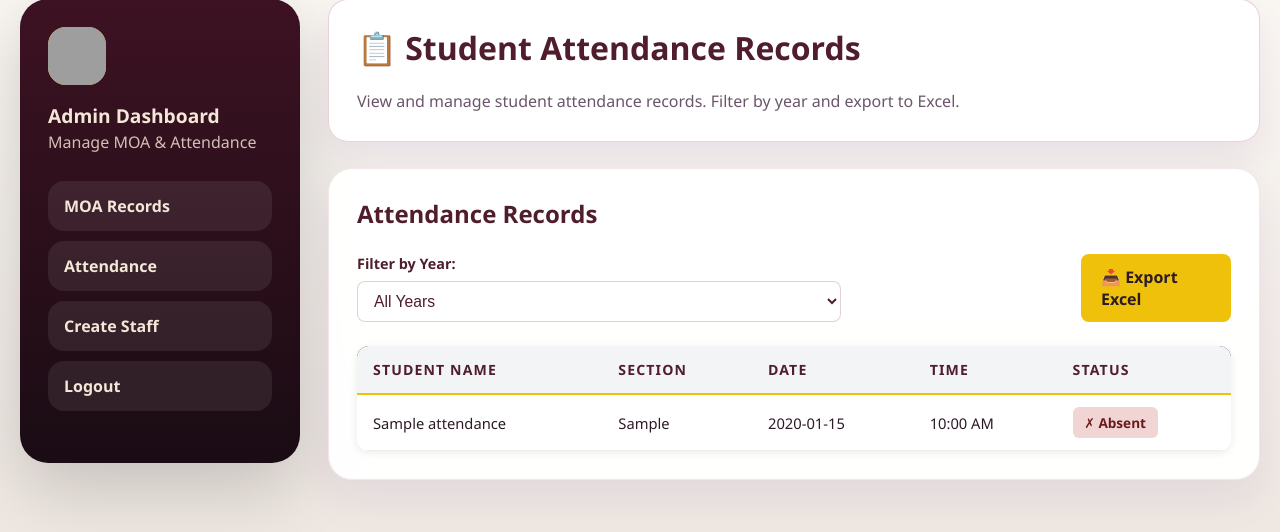
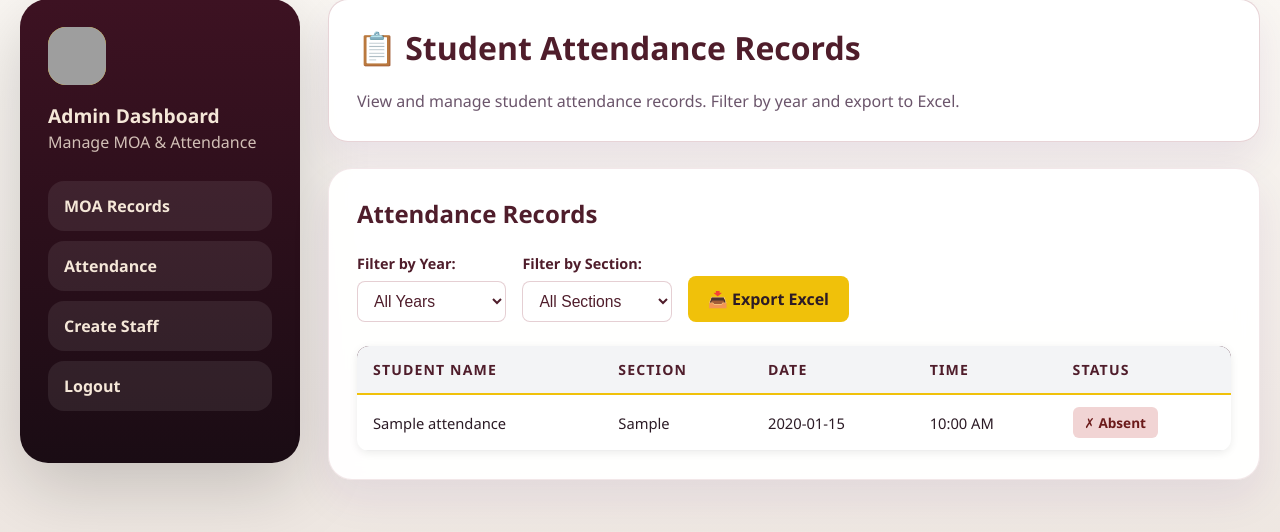
Before and after one commit to jovsnewbie6/ojt-expiration-tracker, a Flask app: page /admin/attendance in a window 1280 px wide. Shown: the part 21-553 px from the top of the page. Run offline with Flask 3, Linux system fonts and the light colour scheme; a user stored in the database is signed in; tables that the repository leaves empty hold one stand-in row (values such as "Sample post"); grey boxes are pictures that could not be loaded.

Commit message:
Feature: Complete admin attendance filtering by year and section

```diff
--- a/app/routes.py
+++ b/app/routes.py
@@ -1293,29 +1293,37 @@ def student_attendance_export():
         return redirect(url_for("main.student_attendance"))
 
 
-@main_bp.route("/admin/attendance")
-@login_required
+@main_bp.route("/admin/attendance", methods=["GET"])
 @admin_required
 def admin_attendance():
-    """Admin attendance view with year filter"""
-    from app.models import Attendance
+    from app.models import Attendance, Student
 
-    # Get selected year from query params
-    selected_year = request.args.get("year", "").strip()
+    year = request.args.get("year")
+    section = request.args.get("section")
 
-    # Get all unique years from attendance records
-    all_records = Attendance.query.all()
-    years = sorted(set([str(r.attendance_date.year) for r in all_records]), reverse=True)
+    # Join Attendance with Student to access Student.year_section
+    query = Attendance.query.join(Student, Attendance.student_id == Student.id)
 
-    # Filter by year if selected
-    if selected_year:
-        records = Attendance.query.filter(
-            db.extract('year', Attendance.attendance_date) == int(selected_year)
-        ).order_by(Attendance.attendance_date.desc(), Attendance.attendance_time.desc()).all()
-    else:
-        records = Attendance.query.order_by(Attendance.attendance_date.desc(), Attendance.attendance_time.desc()).all()
+    if year:
+        query = query.filter(db.extract('year', Attendance.attendance_date) == int(year))
 
-    return render_template("admin_attendance.html", records=records, years=years, selected_year=selected_year)
+    if section:
+        # Accessing the section from the joined Student model
+        query = query.filter(Student.year_section == section)
+
+    records = query.order_by(Attendance.attendance_date.desc()).all()
+
+    # Generate filter lists
+    years = sorted({str(r.attendance_date.year) for r in Attendance.query.all()}, reverse=True)
+    # Get distinct sections from the Student model
+    sections = sorted({s.year_section for s in Student.query.all() if s.year_section})
+
+    return render_template("admin_attendance.html",
+                           records=records,
+                           years=years,
+                           sections=sections,
+                           selected_year=year,
+                           selected_section=section)
 
 
 @main_bp.route("/admin/attendance/export")
@@ -1330,6 +1338,7 @@ def admin_attendance_export():
 
         # Get filter year if any
         selected_year = request.args.get("year", "").strip()
+        selected_section = request.args.get("section", "").strip()
 
         if selected_year:
             records = Attendance.query.filter(
--- a/app/templates/admin_attendance.html
+++ b/app/templates/admin_attendance.html
@@ -143,25 +143,33 @@
                         <h2>Attendance Records</h2>
                     </div>
 
-                    <!-- Controls -->
                     <div class="attendance-controls">
-                        <div class="year-filter">
-                            <label>Filter by Year:</label>
-                            <form method="get" style="display: grid; grid-template-columns: 1fr auto; gap: 8px;">
+                        <form method="get" style="display: grid; grid-template-columns: 1fr 1fr auto; gap: 16px; align-items: end;">
+
+                            <div class="year-filter">
+                                <label>Filter by Year:</label>
                                 <select name="year" onchange="this.form.submit()">
                                     <option value="">All Years</option>
                                     {% for year in years %}
                                         <option value="{{ year }}" {% if year == selected_year %}selected{% endif %}>{{ year }}</option>
                                     {% endfor %}
                                 </select>
-                            </form>
-                        </div>
+                            </div>
 
-                        <div></div><!-- Spacer -->
+                            <div class="year-filter">
+                                <label>Filter by Section:</label>
+                                <select name="section" onchange="this.form.submit()">
+                                    <option value="">All Sections</option>
+                                    {% for section in sections %}
+                                        <option value="{{ section }}" {% if section == selected_section %}selected{% endif %}>{{ section }}</option>
+                                    {% endfor %}
+                                </select>
+                            </div>
 
-                        <a href="{{ url_for('main.admin_attendance_export', year=selected_year) }}" class="btn-export">
-                            📥 Export Excel
-                        </a>
+                            <a href="{{ url_for('main.admin_attendance_export', year=selected_year, section=selected_section) }}" class="btn-export">
+                                📥 Export Excel
+                            </a>
+                        </form>
                     </div>
 
                     <!-- Records Table -->
```
